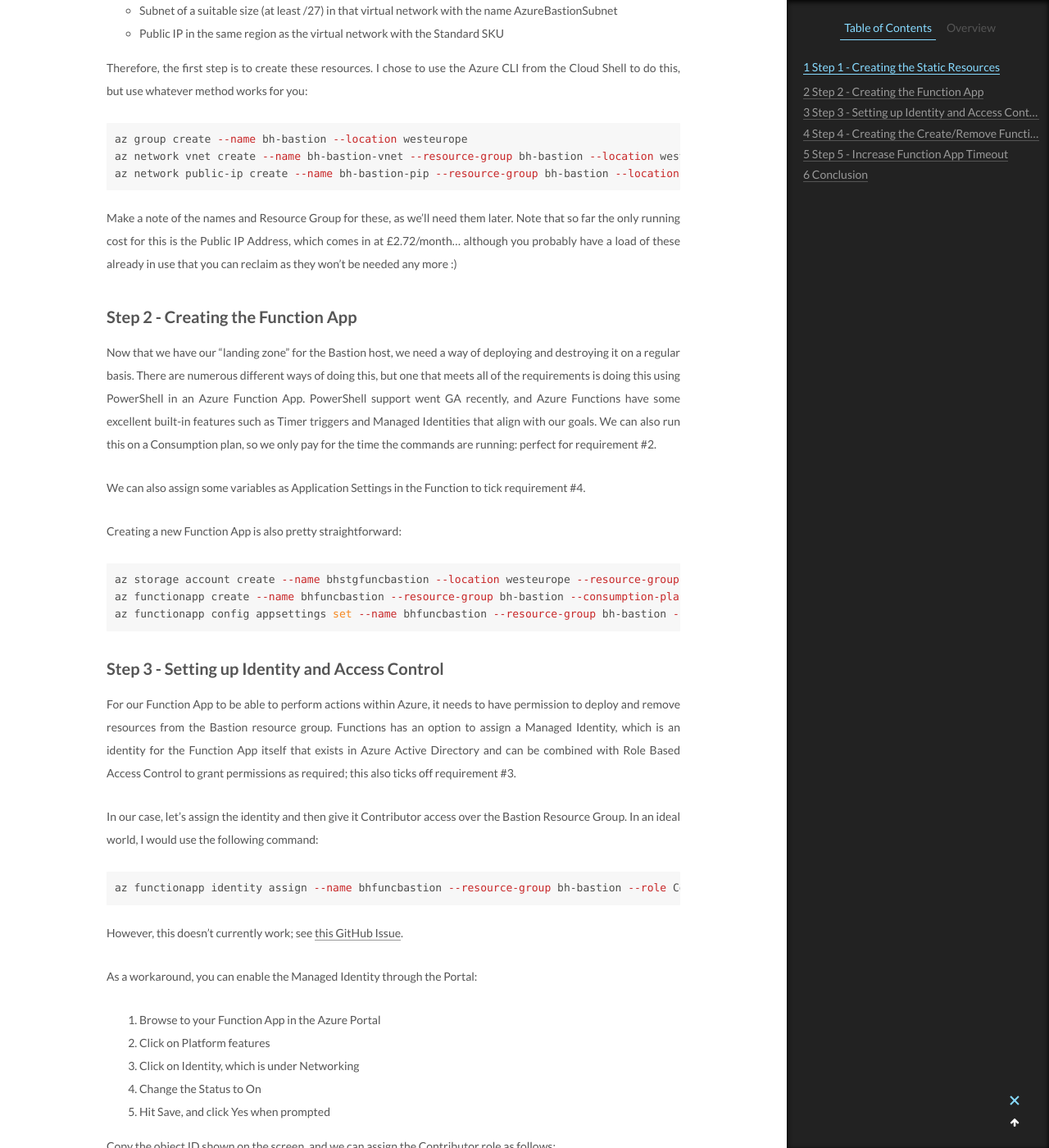
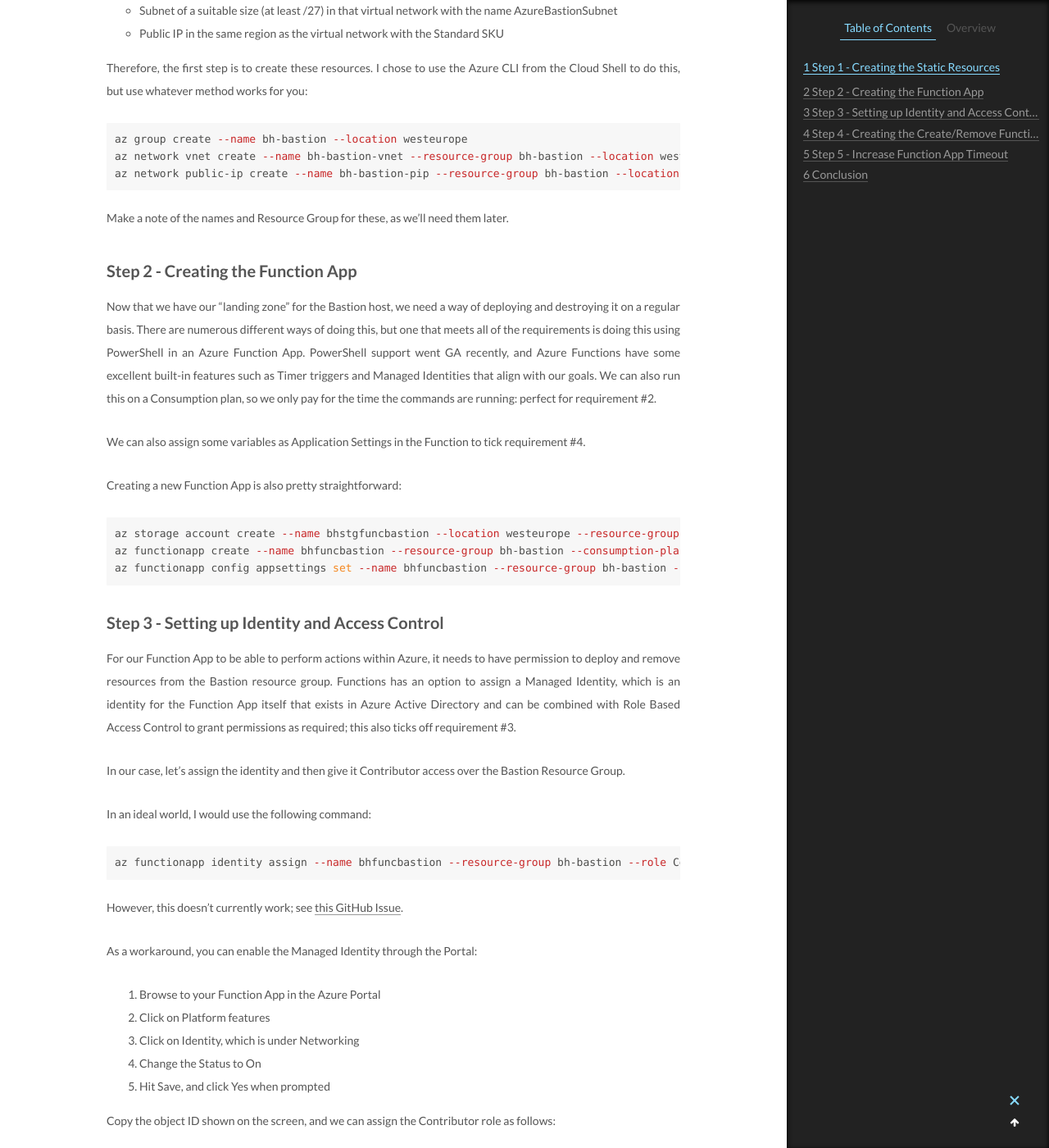
Before and after one commit to bhummerstone/bhummerstone.github.io, a Jekyll site: the page built from _posts/2019-11-29-azure-function-powershell-bastion.md, in a window 1280 px wide and 1400 px high, scrolled down 954 px. Shown: the whole window at 82% size. Built offline with Jekyll 4.4.1, drawn with Linux system fonts in a browser that asks for light colours.

Commit message:
bit of tidying

````diff
--- a/_posts/2019-11-29-azure-function-powershell-bastion.md
+++ b/_posts/2019-11-29-azure-function-powershell-bastion.md
@@ -31,8 +31,7 @@ az network vnet create --name bh-bastion-vnet --resource-group bh-bastion --loca
 az network public-ip create --name bh-bastion-pip --resource-group bh-bastion --location westeurope --allocation-method Static --sku Standard
 ```
 
-Make a note of the names and Resource Group for these, as we'll need them later. Note that so far the only running cost for this is the Public IP Address, which comes in at £2.72/month... although you probably have a load of these already in use that you can reclaim as they won't be needed any more :)
-
+Make a note of the names and Resource Group for these, as we'll need them later.
 
 ## Step 2 - Creating the Function App
 Now that we have our "landing zone" for the Bastion host, we need a way of deploying and destroying it on a regular basis. There are numerous different ways of doing this, but one that meets all of the requirements is doing this using PowerShell in an Azure Function App. PowerShell support went GA recently, and Azure Functions have some excellent built-in features such as Timer triggers and Managed Identities that align with our goals. We can also run this on a Consumption plan, so we only pay for the time the commands are running: perfect for requirement #2.
@@ -50,7 +49,9 @@ az functionapp config appsettings set --name bhfuncbastion --resource-group bh-b
 ## Step 3 - Setting up Identity and Access Control
 For our Function App to be able to perform actions within Azure, it needs to have permission to deploy and remove resources from the Bastion resource group. Functions has an option to assign a Managed Identity, which is an identity for the Function App itself that exists in Azure Active Directory and can be combined with Role Based Access Control to grant permissions as required; this also ticks off requirement #3.
 
-In our case, let's assign the identity and then give it Contributor access over the Bastion Resource Group. In an ideal world, I would use the following command:
+In our case, let's assign the identity and then give it Contributor access over the Bastion Resource Group.
+
+In an ideal world, I would use the following command:
 
 ```bash
 az functionapp identity assign --name bhfuncbastion --resource-group bh-bastion --role Contributor --scope $(az group show --name bh-bastion --query 'id' -o tsv)
````
